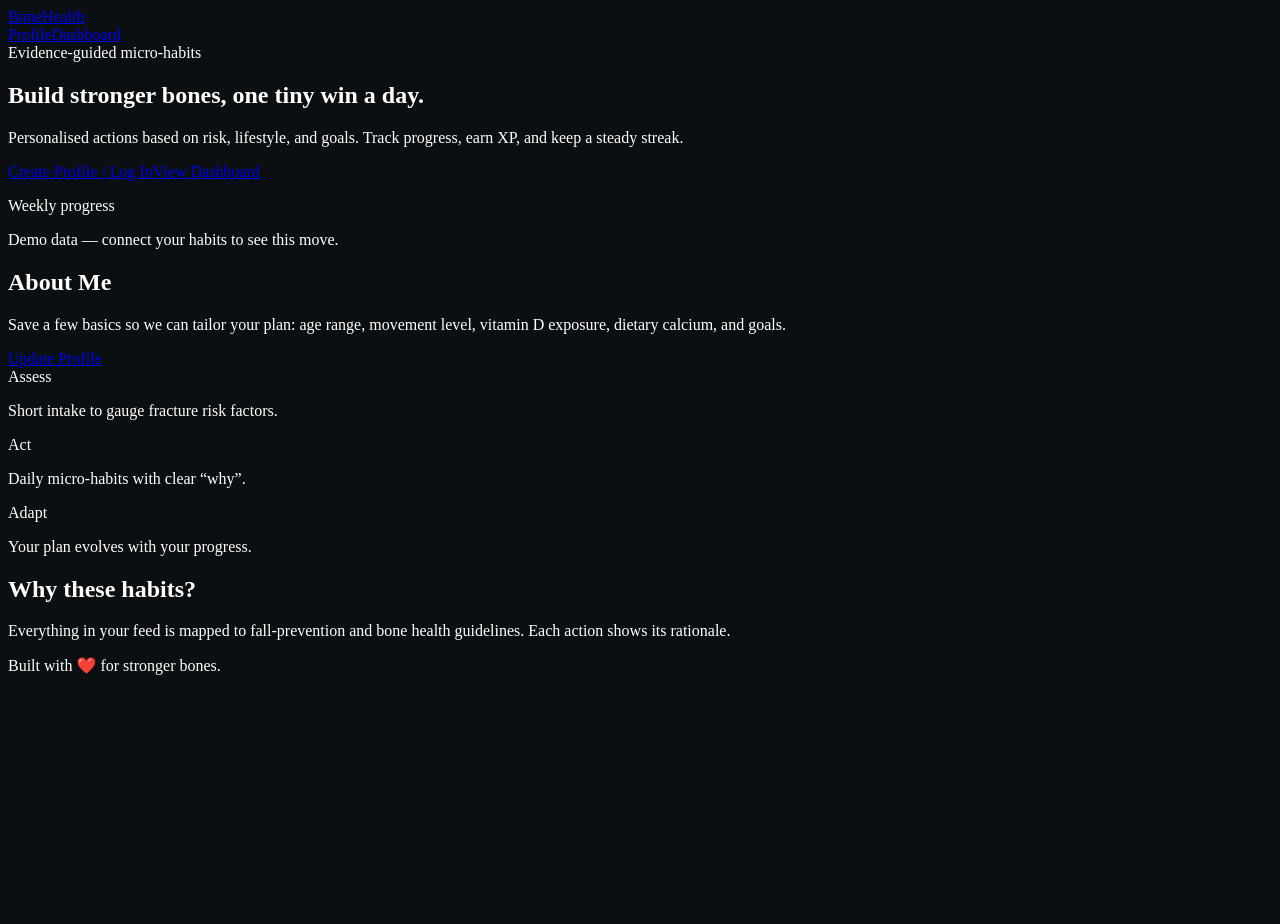
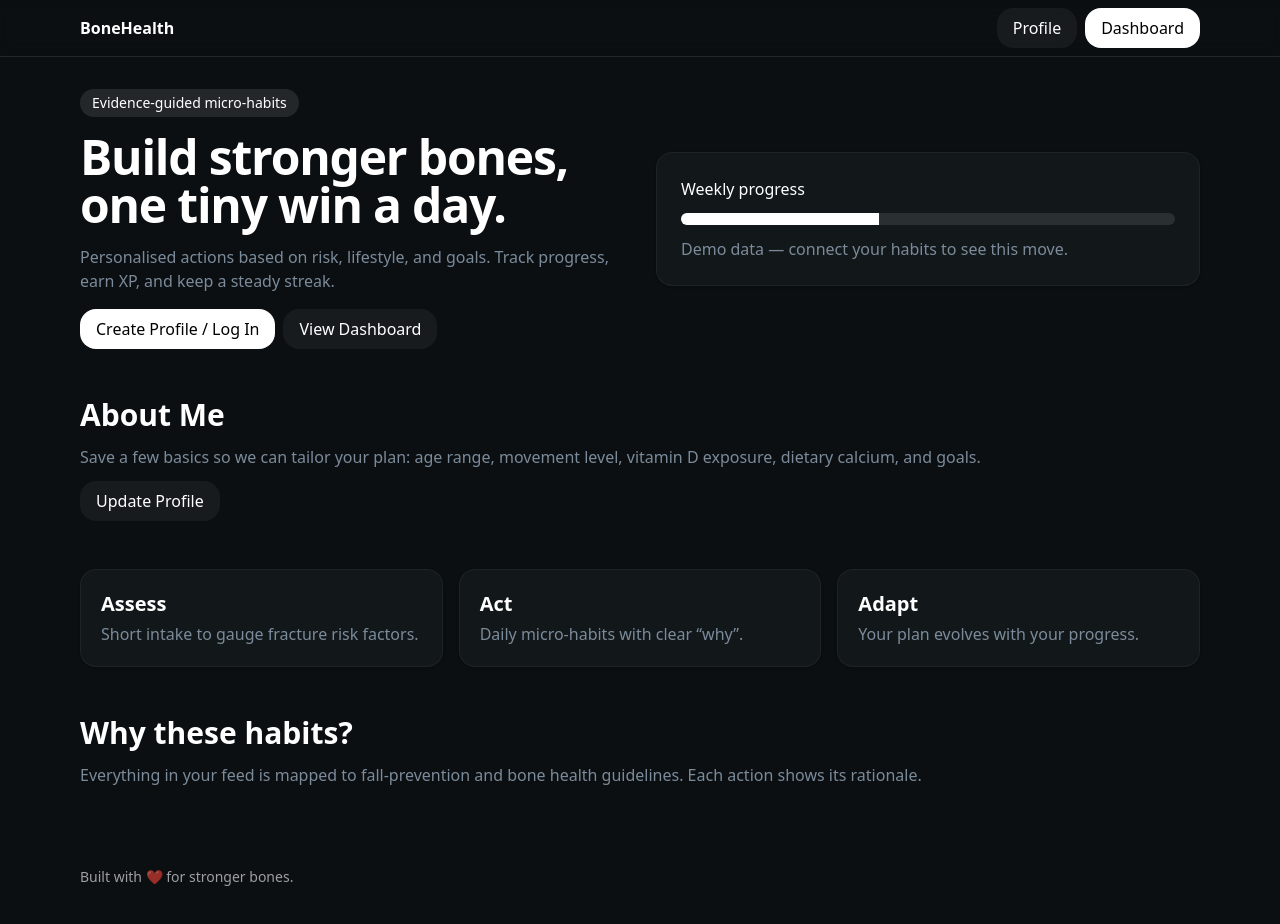
Before and after one commit to shivanamdeo23-cpu/regain, a Next.js app: page / in a window 1280 px wide. Shown: the top 924 px of the page. Before the commit the page ends 808 px from the top, so only its background shows below. Built offline with nearby package versions, Linux system fonts and the light colour scheme.

Commit message:
Create tailwind.config.ts

```diff
--- /dev/null
+++ b/tailwind.config.ts
@@ -0,0 +1,8 @@
+import type { Config } from 'tailwindcss';
+
+const config: Config = {
+  content: ['./**/*.{ts,tsx}'],
+  theme: { extend: {} },
+  plugins: [],
+};
+export default config;
```
